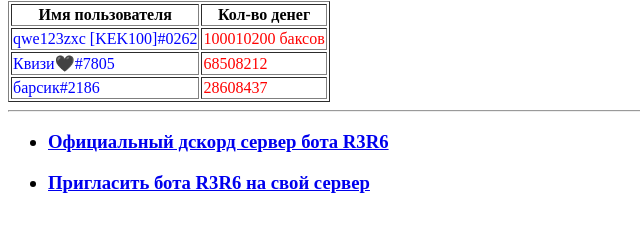
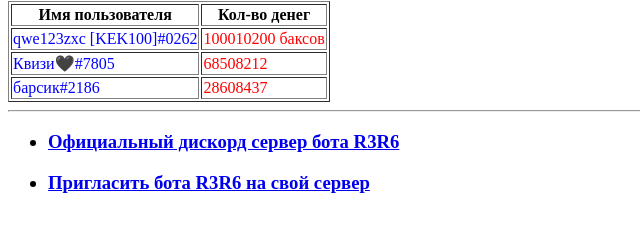
Before and after one commit to twoerror/twoerror.github.io, a plain HTML site: page index.html in a window 1280 px wide. Shown: the part 412-644 px from the top of the page, 0-640 px from the left. Drawn offline with Linux system fonts and the light colour scheme.

Commit message:
Update index.html

```diff
--- a/index.html
+++ b/index.html
@@ -42,7 +42,7 @@
 
     <hr>
     <ul>
-        <H3><li><a href="https://discord.gg/gtAK9AAbG8" target="_blank">Официальный дскорд сервер бота R3R6</a></li></H3>
+        <H3><li><a href="https://discord.gg/gtAK9AAbG8" target="_blank">Официальный дискорд сервер бота R3R6</a></li></H3>
         <H3><li><a href="https://www.youtube.com/watch?v=dQw4w9WgXcQ" target="_blank">Пригласить бота R3R6 на свой сервер</a></li></H3>
 
 
```
